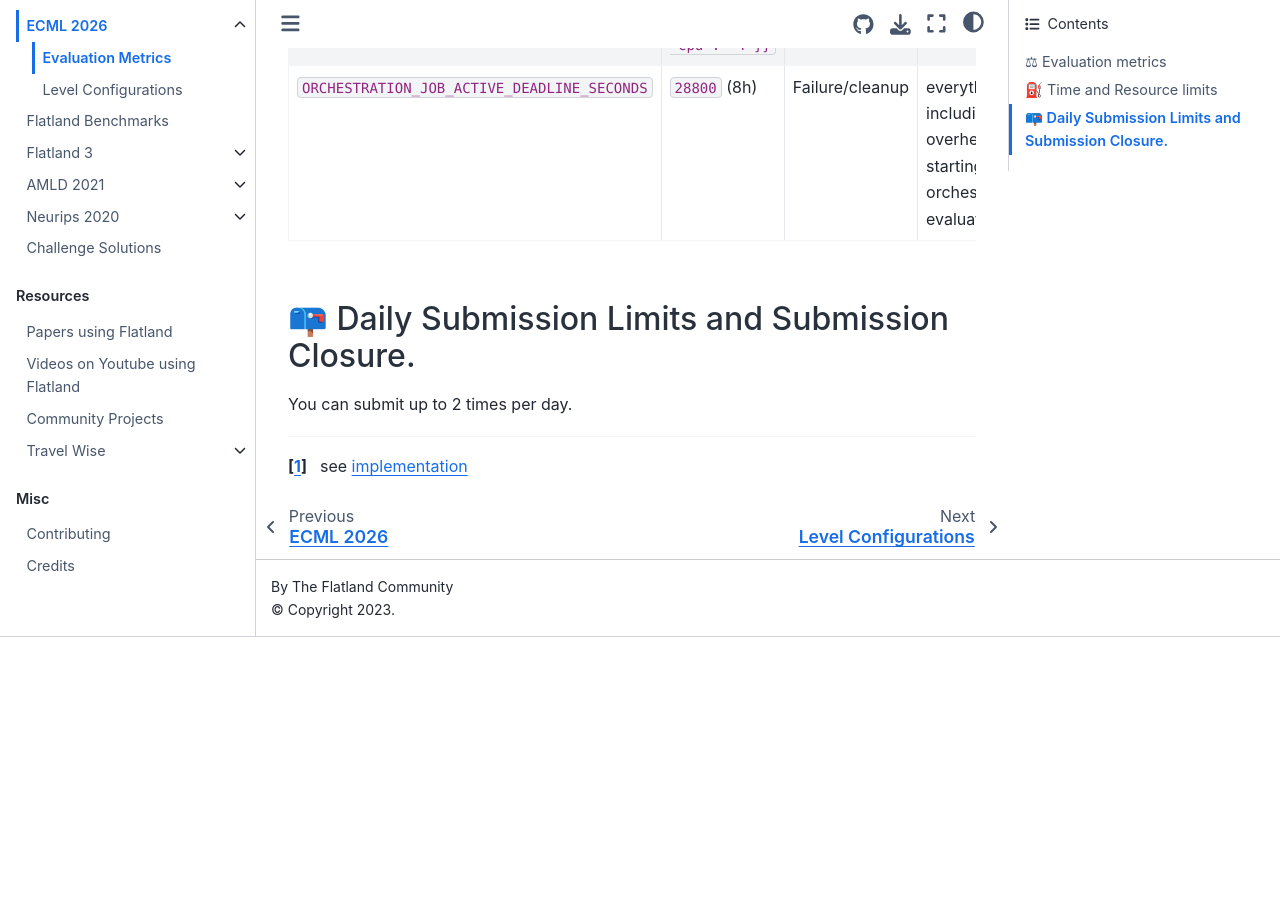
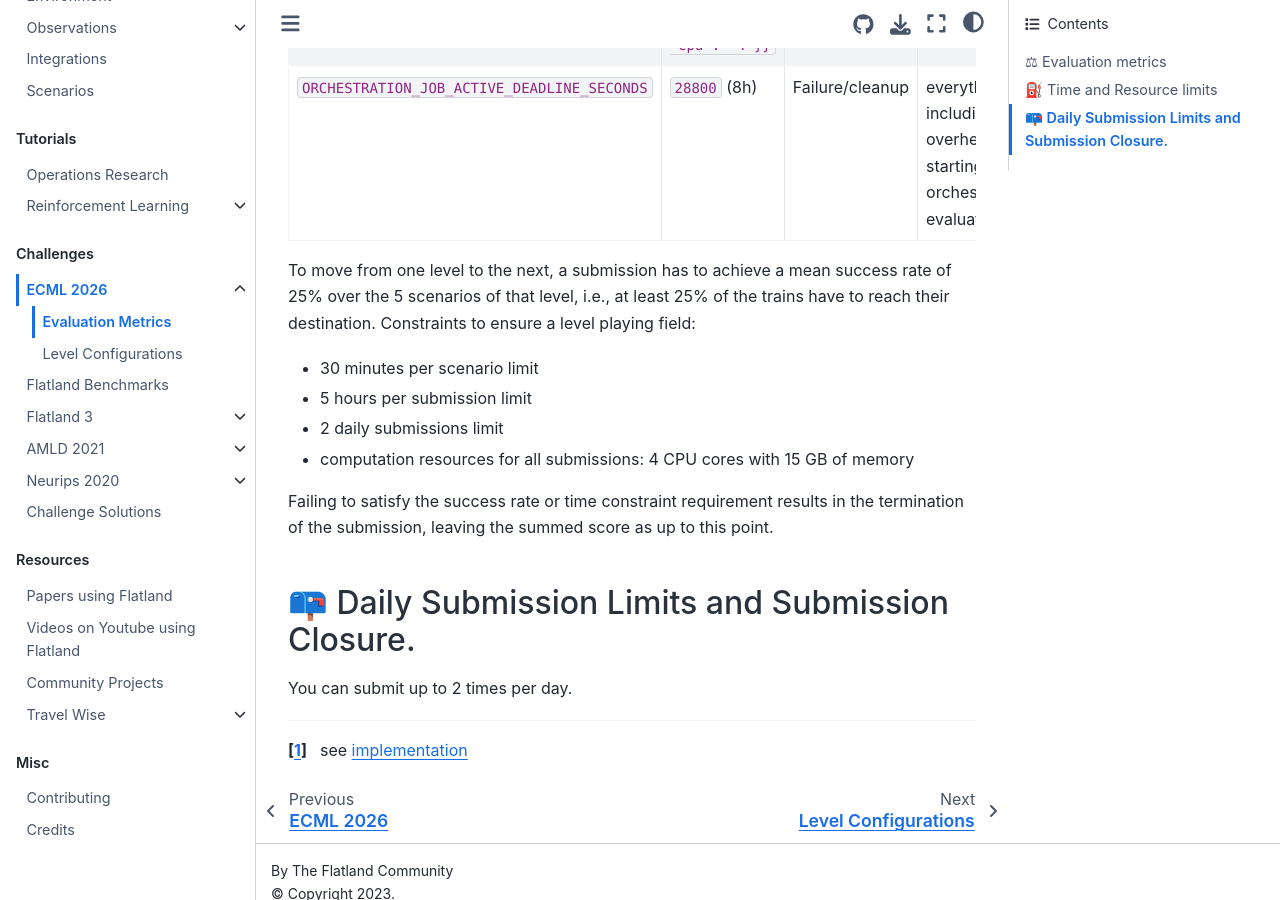
Before and after one commit to flatland-association/flatland-book, a Jupyter Book: the page built from challenges/ecml2026/eval.md, in a window 1280 px wide and 900 px high, scrolled down 4462 px. Built offline with Jupyter Book 1.0.4 settings and Sphinx 7.4.7 and the Sphinx Book theme 1.1.4, drawn with Linux system fonts in a browser that asks for light colours; pages that are not in the unit, such as notebooks, are missing from menus; before the commit the page ends 5099 px from its top, so only the background shows below that.

```diff
--- a/challenges/ecml2026/eval.md
+++ b/challenges/ecml2026/eval.md
@@ -107,6 +107,15 @@ We do not provide GPUs.
 
 [^1]: see [implementation](https://github.com/flatland-association/flatland-benchmarks/pull/594/changes)
 
+To move from one level to the next, a submission has to achieve a mean success rate of 25\% over the 5 scenarios of that level, i.e., at least 25\% of the trains have to reach their destination. Constraints to ensure a level playing field:
+
+- 30 minutes per scenario limit
+- 5 hours per submission limit
+- 2 daily submissions limit
+- computation resources for all submissions: 4 CPU cores with 15 GB of memory
+
+Failing to satisfy the success rate or time constraint requirement results in the termination of the submission, leaving the summed score as up to this point.
+
 ## 📪 Daily Submission Limits and Submission Closure.
 
 You can submit up to 2 times per day.
```
Also changed, not shown: challenges/ecml2026.md (+12 -13 lines), challenges/ecml2026/evaluation.md (added, +45 -0 lines), 11 other files.
